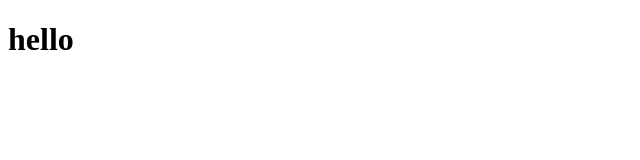
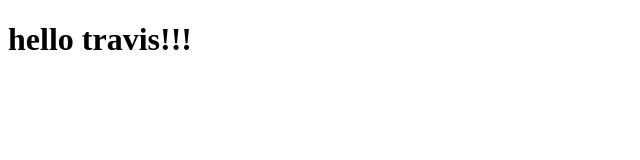
Before and after one commit to badcoderspaik/travis, a website built with webpack: page src/index.html in a window 1280 px wide. Shown: the whole page, without its empty margins (0-640 px from the left). Built offline with nearby package versions, Linux system fonts and the light colour scheme.

Commit message:
Change title second time.

```diff
--- a/src/index.html
+++ b/src/index.html
@@ -5,6 +5,6 @@
     <title>Main index file</title>
 </head>
 <body>
-    <h1>hello</h1>
+    <h1>hello travis!!!</h1>
 </body>
 </html>
```
